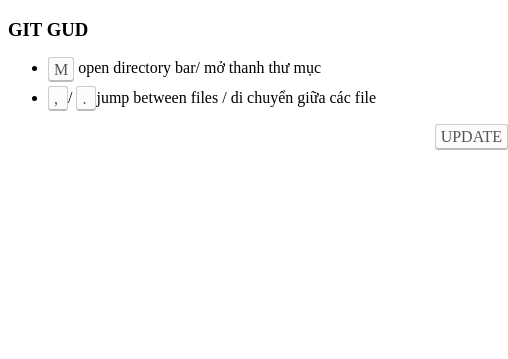
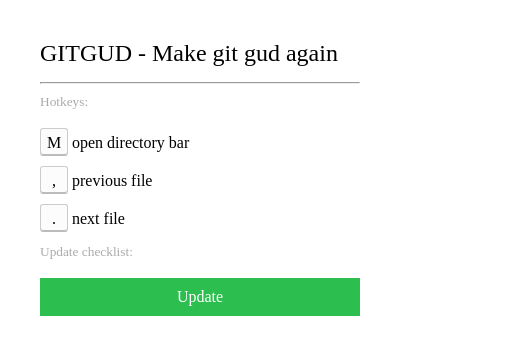
Before and after one commit to datlm-1340/old-gitgud, a browser extension: page src/popup.html in a window 400 px wide. Shown: the whole page, 508 px wide, since content can reach past the window. Drawn offline with Linux system fonts and the light colour scheme.

Commit message:
Fix diff id after Github update

```diff
--- a/src/popup.html
+++ b/src/popup.html
@@ -5,44 +5,68 @@
     <style>
       body {
         font-size: 100%;
-        width: 500px;
+        width: 320px;
+        padding: 2em;
+        background: #ffffff;
       }
-      .hotkeys li {
+      .header {
+        font-size: 150%;
+        margin: 0 0 15px;
+      }
+      .hotkeys div {
         margin-bottom: 10px;
+      }
+      small {
+        color: #aaa;
       }
       .btn {
         cursor: pointer;
-        padding: 3px 5px;
-        color: #555;
-        vertical-align: middle;
+        padding: 5px;
+        height: 1em;
+        width: 1em;
+        text-align: center;
+        display: inline-block;
+        color: inherit;
+        vertical-align: baseline;
         background-color: #fcfcfc;
         border: solid 1px #ccc;
         border-bottom-color: #bbb;
         border-radius: 3px;
         box-shadow: inset 0 -1px 0 #bbb;
       }
-      .btn:active {
-        background-color: #9F9E9E;
+      #update {
+        cursor: pointer;
+        padding: 10px 0px;
+        width: 100%;
+        text-align: center;
+        display: block;
+        color: #fff;
+        vertical-align: baseline;
+        background-color: #2cbe4e;
       }
+
     </style>
     <script src="../lib/jquery-1.12.3.min.js"></script>
     <script src="popup.js"></script>
   </head>
   <body>
-    <h3>GIT GUD</h3>
-    <p></p>
-
-    <ul class="hotkeys">
-      <li>
-        <span class="btn">M</span> open directory bar/ mở thanh thư mục
-      </li>
-      <li>
-        <span class="btn"> , </span> / <span class="btn"> . </span> jump between files / di chuyển giữa các file
-      </li>
-    </ul>
-
-    <span id="update" class="btn" style="float:right;">UPDATE</span>
-
-    <br><br>
+    <div class="header">GITGUD - Make git gud again</div>
+    <hr>
+    <div><small>Hotkeys:</small></div>
+    <br>
+    <div class="hotkeys">
+      <div>
+        <span class="btn">M</span>&nbsp;open directory bar
+      </div>
+      <div>
+        <span class="btn">,</span>&nbsp;previous file
+      </div>
+      <div>
+        <span class="btn">.</span>&nbsp;next file
+      </div>
+    </div>
+    <div><small>Update checklist:</small></div>
+    <br>
+    <span id="update">Update</span>
   </body>
 </html>
```
Also changed, not shown: src/main.css (+7 -4 lines), src/main.js (+6 -1 lines), src/main/AppInteractionService.js (+4 -15 lines), src/main/HierarchyGeneratorService.js (+6 -7 lines), manifest.json, src/main.min.js, 1 other file.
